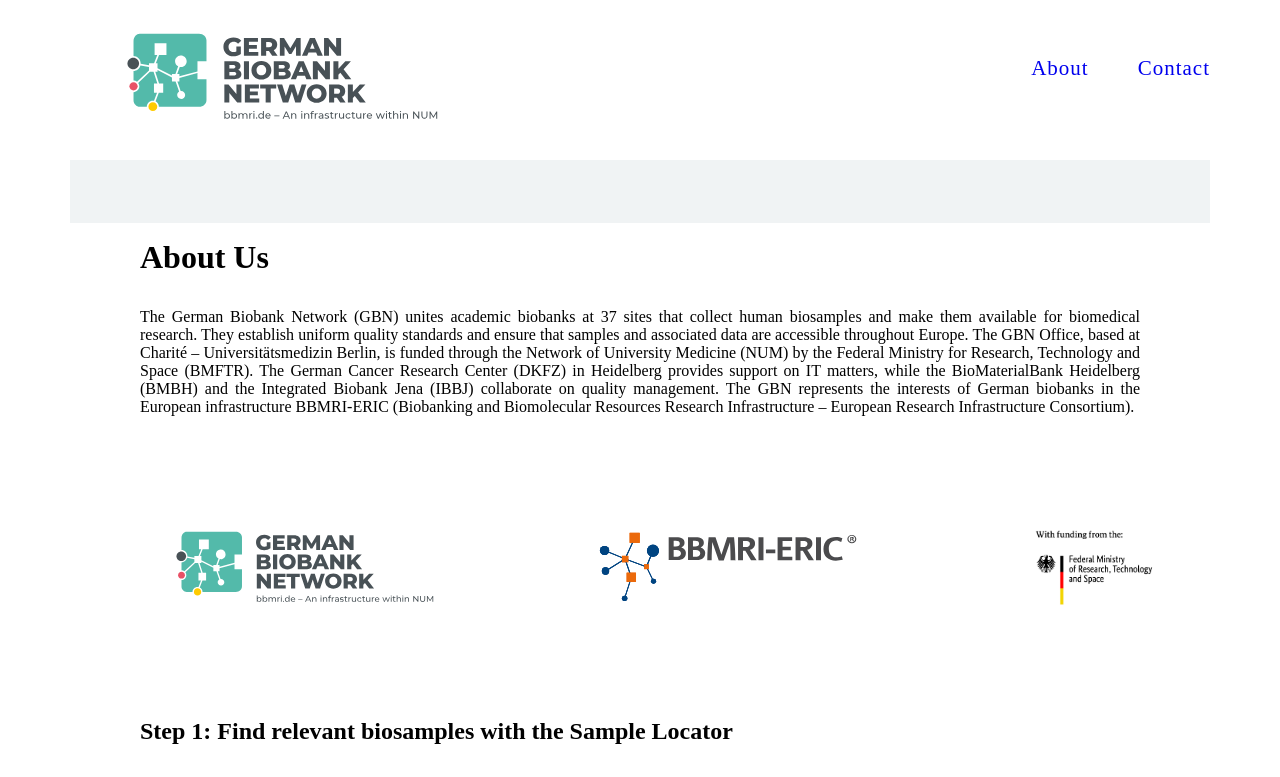
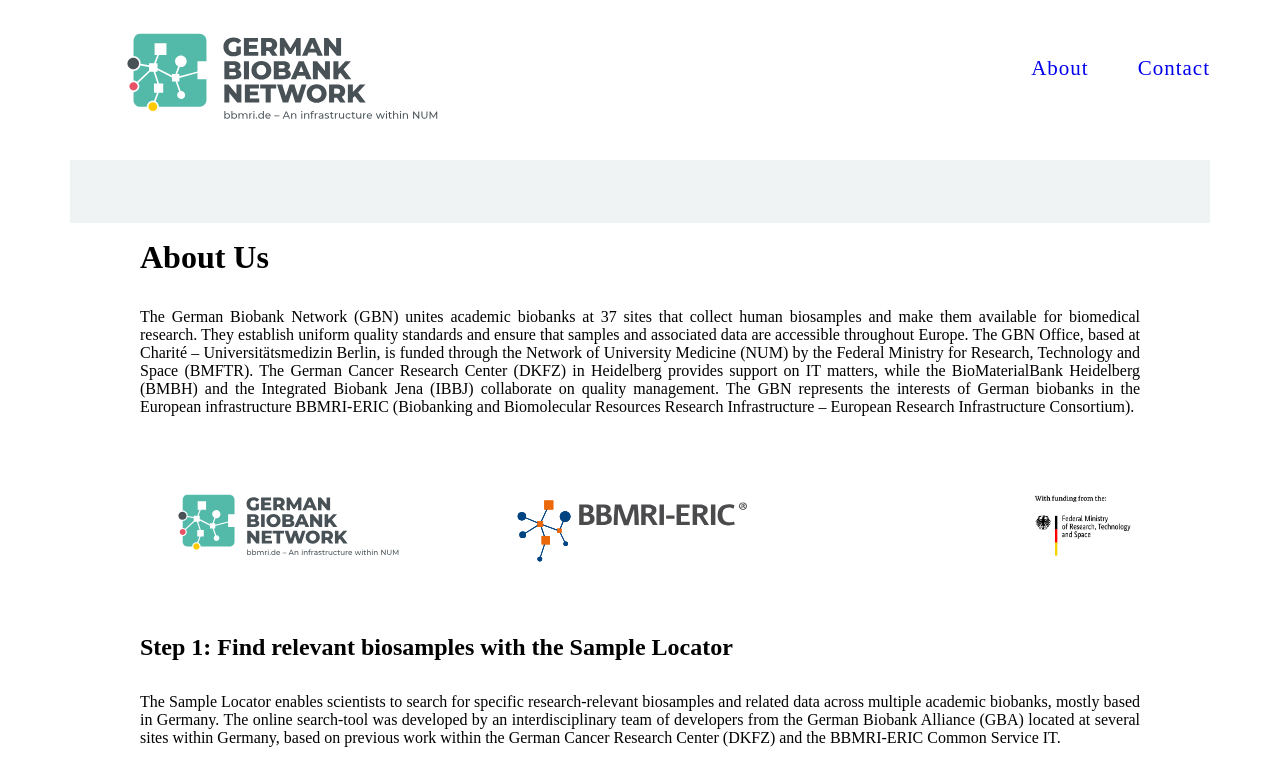
Before and after one commit to samply/gbn-sample-locator, a SvelteKit app: page /about in a window 1280 px wide. Shown: the top 777 px of the page. Built offline with nearby package versions, Linux system fonts and the light colour scheme.

Commit message:
feat(css): various fixes, some missing

```diff
--- a/src/routes/about/+page.svelte
+++ b/src/routes/about/+page.svelte
@@ -16,10 +16,19 @@
 </p>
 
 <div class="logos">
-  <img src="GBN-LOGO-POS-EN-RGB_Schutzzone.svg" height="100px" alt="gbn logo" />
-  <img src="BBMRI-ERIC-gateway-for-health.svg" height="75px" alt="bbmri-eric logo" />
   <img
-    src="BMFTR_en_DTP_CMYK_gef_durch.jpg" height="110px"
+    src="GBN-LOGO-POS-EN-RGB_Schutzzone.svg"
+    class="logo-gbn"
+    alt="gbn logo"
+  />
+  <img
+    class="logo-bbmri"
+    src="BBMRI-ERIC-gateway-for-health.svg"
+    alt="bbmri-eric logo"
+  />
+  <img
+    class="logo-bmftr"
+    src="BMFTR_en_DTP_CMYK_gef_durch.jpg"
     alt="sponsored by the federal ministry of research logo"
   />
 </div>
@@ -89,18 +98,98 @@
     padding: 0;
   }
 
-  ul li {
-    margin-bottom: 1rem;
+  li {
+    padding-bottom: 0px;
+  }
+
+  li a {
+    padding: 0px;
   }
 
   .logos {
     display: grid;
-    grid-template-columns: 33% 33% 20%;
-    grid-gap: 10%;
-    justify-content: space-between;
+    /* grid-template-columns: repeat(3, 1fr); */
+    grid-gap: 5%;
+    margin: 3rem auto;
+    /* height: 125px; */
+    padding: 0;
+    justify-content: center;
     align-items: center;
-    margin: 3rem auto;
   }
+
+  .logo-gbn,
+  .logo-bbmri,
+  .logo-bmftr {
+    padding: 0;
+    position: relative;
+  }
+
+  .logos img {
+    padding: 0;
+  }
+
+  .logo-gbn {
+    height: 120px;
+  }
+
+  .logo-bbmri {
+    margin-top: 18px;
+    height: 93px;
+  }
+
+  .logo-bmftr {
+    height: 125px;
+  }
+  @media (min-width: 768px) {
+    .logos {
+      display: grid;
+      grid-template-columns: repeat(3, 1fr);
+      grid-gap: 5%;
+      margin: 3rem auto;
+      height: 90px;
+      padding: 0 8px 0 5px;
+    }
+
+    .logo-gbn {
+      height: 86px;
+    }
+
+    .logo-bbmri {
+      margin-top: 18px;
+      height: 67px;
+    }
+
+    .logo-bmftr {
+      height: 90px;
+      margin-right: -16px;
+    }
+  }
+
+  @media (min-width: 1440px) {
+    .logos {
+      display: grid;
+      grid-template-columns: repeat(3, 1fr);
+      grid-gap: 5%;
+      margin: 3rem auto;
+      height: 125px;
+      padding: 0;
+    }
+
+    .logo-gbn {
+      height: 120px;
+    }
+
+    .logo-bbmri {
+      margin-top: 18px;
+      height: 93px;
+    }
+
+    .logo-bmftr {
+      height: 125px;
+      margin-right: -16px;
+    }
+  }
+
   p {
     text-align: justify;
   }
```
Also changed, not shown: src/app.css (+66 -17 lines), static/BBMRI-ERIC-gateway-for-health.svg.
